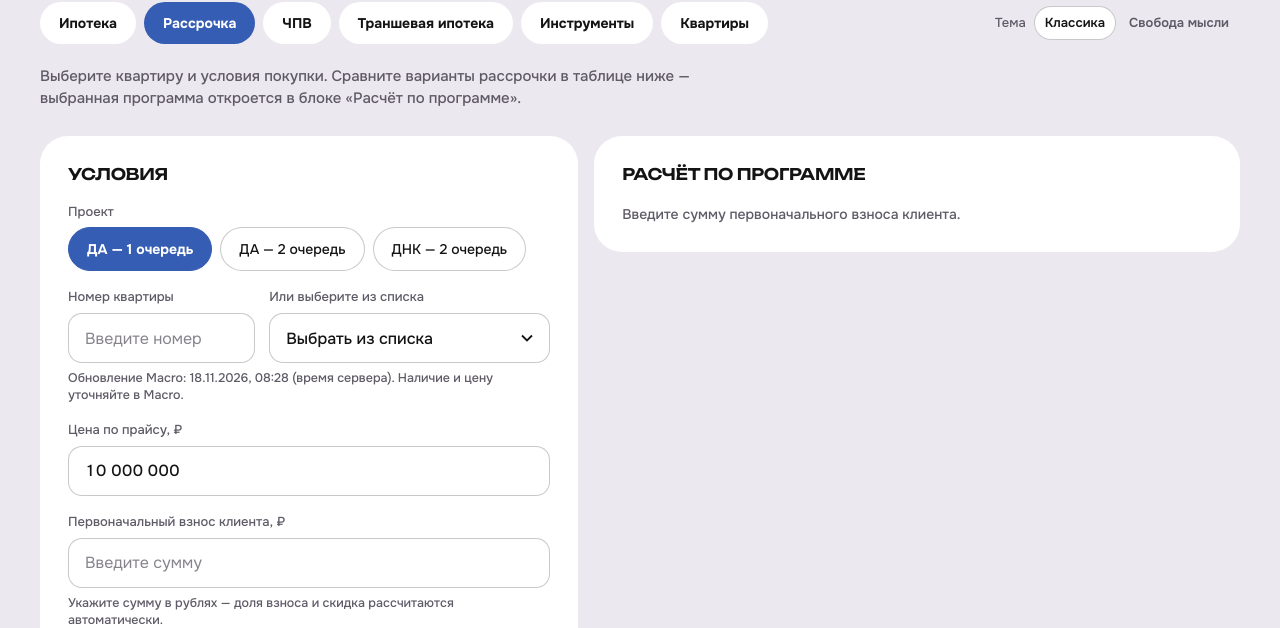
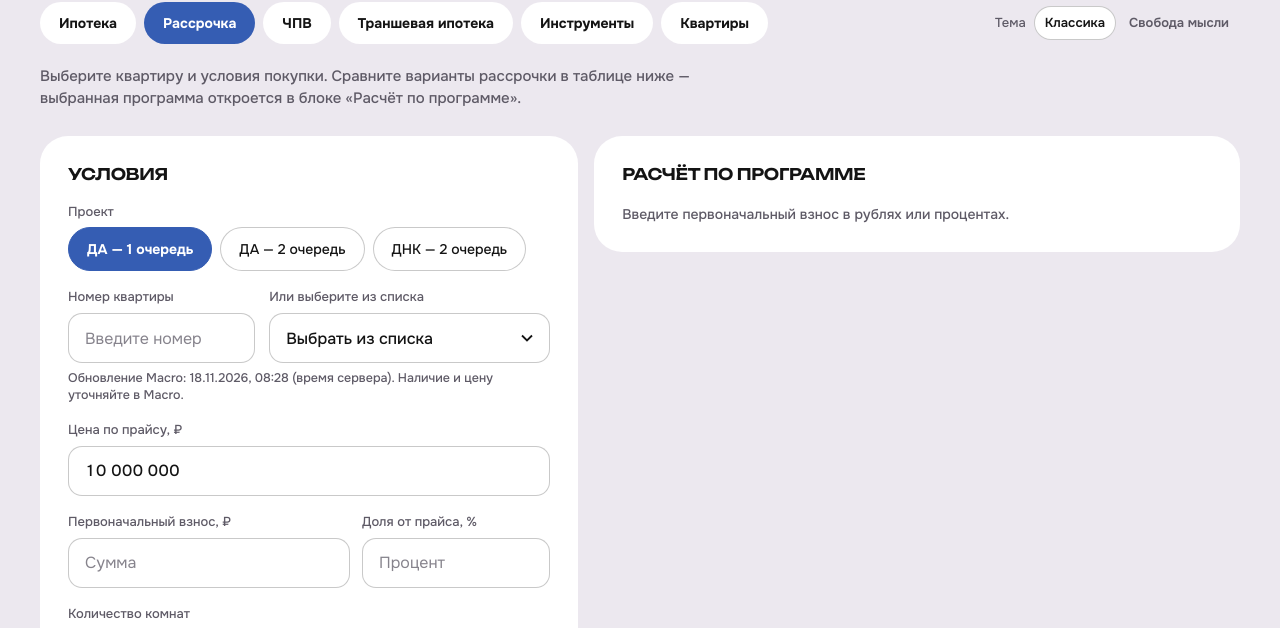
Before and after one commit to evgeniigusv/ipoteka-calc, a plain HTML site: page rassrochka.html in a window 1280 px wide. Shown: the part 108-736 px from the top of the page. Drawn offline with Linux system fonts and the light colour scheme.

Commit message:
Связать сумму и процент первоначального взноса в рассрочке

```diff
--- a/assets/rassrochka.js
+++ b/assets/rassrochka.js
@@ -9,6 +9,19 @@
   var state = {project:D.projects[0],step:{},picks:{},promotionIds:[]}, last = null;
 
   var downRub=$('sm-down-rub');
+  const downPct=$('sm-down-pct');
+  let downUnit='rub';
+  function syncDownPayment(base) {
+    if (downUnit==='rub') {
+      const amount=U.parseMoney(downRub.value);
+      downPct.value=base>0 && amount!=null ? (amount/base*100).toLocaleString('ru-RU',{maximumFractionDigits:2}) : '';
+      return;
+    }
+    const raw=downPct.value.trim().replace(/%$/, '').trim().replace(',', '.');
+    const valid=/^(?:\d+(?:\.\d*)?|\.\d+)$/.test(raw) && Number(raw)<=100;
+    downRub.value=valid && base>0 ? F.int(Math.round(base*Number(raw)/100)) : '';
+    return !valid && downPct.value.trim() ? 'Укажите долю взноса от 0 до 100%.' : '';
+  }
   function readInputs() {
     return {project:state.project,downRub:downRub.value.trim()?U.parseMoney(downRub.value):null,
       base:U.parseMoney(el.price.value)||0,rooms:+el.rooms.value,extra:U.parsePct(el.extra.value),step:state.step,promotionIds:state.promotionIds};
@@ -45,7 +58,7 @@
       '<div><div class="sm-k">Стоимость в договоре</div><div class="sm-v">'+F.rub(c.total)+'</div></div>'+
       (c.saved>0.5?'<div><div class="sm-k">Экономия от прайса</div><div class="sm-v sm-v2">'+F.rub(c.saved)+'</div></div>':'')+'</div></div>';
     html+='<dl><dt>Цена по прайсу</dt><dd>'+F.rub(readInputs().base)+'</dd><dt>Скидка</dt><dd>'+esc(discLabel(c).replace(/^Скидка /,''))+'</dd>'+
-      '<dt class="sm-strong">Первоначальный взнос</dt><dd class="sm-strong">'+F.rub(c.rows[0].amount)+'<span class="sm-sub">'+(c.fullPayment?'100% стоимости договора':F.pct1(c.share)+(c.pvFromBase?' прайса':' стоимости'))+'</span></dd>'+
+      '<dt class="sm-strong">Первоначальный взнос</dt><dd class="sm-strong">'+F.rub(c.rows[0].amount)+'<span class="sm-sub">'+(c.fullPayment?'100% стоимости договора':F.pct1(c.share)+(c.pvFromBase?' прайса':' цены в договоре'))+'</span></dd>'+
       '<dt>Срок рассрочки</dt><dd>'+F.months(c.termMonths)+'<span class="sm-sub">до '+F.dmy(c.end)+'</span></dd></dl>';
     html+='<div class="sm-schedule"><h3>График платежей</h3><table><thead><tr><th>Когда</th><th>Платёж</th><th>Сумма</th></tr></thead><tbody>'+
       c.rows.map(function(r){return '<tr><td>'+esc(r.when)+'</td><td>'+esc(r.label)+'<span class="sm-sub">'+esc(r.sub)+'</span></td><td>'+F.rub(r.amount)+'</td></tr>';}).join('')+'</tbody></table></div>';
@@ -60,7 +73,7 @@
   function rowHtml(c,selected) {
     var pay=c.fullPayment?'Полная оплата':c.payment?F.rub(c.payment)+(c.kind==='equal'?({1:' / месяц',2:' / 2 месяца',3:' / квартал',6:' / полгода',12:' / год'}[c.step]):' / месяц'):'По графику';
     var values=['<button type="button" class="sm-program-pick" aria-pressed="'+selected+'" aria-controls="sm-detail">'+esc(c.name)+'</button><span class="sm-sub'+(c.error?' sm-why':'')+'">'+esc(c.error||discLabel(c))+'</span>',
-      c.error?'—':F.rub(c.total),c.error?'—':F.rub(c.rows[0].amount)+'<span class="sm-sub">'+(c.fullPayment?'100% стоимости договора':F.pct1(c.share)+(c.pvFromBase?' прайса':' стоимости'))+'</span>',c.error?'—':pay,F.dmy(c.end)];
+      c.error?'—':F.rub(c.total),c.error?'—':F.rub(c.rows[0].amount)+'<span class="sm-sub">'+(c.fullPayment?'100% стоимости договора':F.pct1(c.share)+(c.pvFromBase?' прайса':' цены в договоре'))+'</span>',c.error?'—':pay,F.dmy(c.end)];
     return '<tr class="sm-pick'+(selected?' sm-sel':'')+(c.error?' sm-off':'')+'" data-id="'+c.id+'">'+values.map(function(v,i){return '<td data-l="'+cols[i]+'"><span>'+v+'</span></td>';}).join('')+'</tr>';
   }
   function empty(message) {
@@ -79,17 +92,18 @@
       status.fallback?'ДА: резервная копия от '+(window.SM_DATA.daInstallmentsUpdated||window.SM_DATA.updated)+'. Обновлённые условия загрузить не удалось.':
       'ДА: проверено '+new Date(status.checkedAt).toLocaleString('ru-RU',{timeZone:'Asia/Yekaterinburg',dateStyle:'short',timeStyle:'short'})+
       ' (Екатеринбург). Условия из раздела «Инструменты».'+(status.stale?' Проверка задерживается; подтвердите условия.':'');
+    const downError=syncDownPayment(U.parseMoney(el.price.value));
     var inp=readInputs(),date=dealDate();
     if(!date)return empty('Укажите корректную дату сделки.');
     if(flats.isPif())return empty('Для квартиры ПИФ условия рассрочки нужно уточнить.');
-    if(inp.downRub==null)return empty('Введите сумму первоначального взноса клиента.');
+    if(!inp.base)return empty('Укажите стоимость квартиры.');
+    if(downError)return empty(downError);
+    if(inp.downRub==null)return empty('Введите первоначальный взнос в рублях или процентах.');
     if(!Number.isSafeInteger(inp.downRub)||inp.downRub<0)return empty('Укажите корректный первоначальный взнос.');
-    if(!inp.base)return empty('Укажите стоимость квартиры.');
     var cards=C.installments(D,inp,date);
     if(!cards.length)return empty('Условия рассрочки для этого проекта готовятся.');
     var selected=cards.find(function(c){return c.id===state.picks[state.project];})||cards.find(function(c){return !c.error;})||cards[0];
     last=selected;
-    $('sm-down-basis').textContent='Взнос берётся из указанной суммы. Процент выбранной программы считается '+(selected.pvFromBase?'от прайса':'от цены в договоре')+'.';
     el.detail.innerHTML=detailHtml(selected);el.options.innerHTML=optionsHtml(selected);
     el.thead.innerHTML='<tr>'+cols.map(function(c){return '<th>'+c+'</th>';}).join('')+'</tr>';
     el.tbody.innerHTML=cards.map(function(c){return rowHtml(c,c.id===selected.id);}).join('');
@@ -110,7 +124,8 @@
   el.tbody.addEventListener('click',function(e){var row=e.target.closest('tr[data-id]');if(!row)return;state.picks[state.project]=+row.dataset.id;render();el.tbody.querySelector('tr.sm-sel button').focus({preventScroll:true});});
   el.options.addEventListener('click',function(e){var b=e.target.closest('[data-step] button[data-v]');if(!b||!last)return;var value=b.getAttribute('data-v');state.step[last.id]=+value;render();el.options.querySelector('[data-step] button[data-v="'+value+'"]').focus({preventScroll:true});});
   el.promotions.addEventListener('change',function(e){var id=e.target.getAttribute('data-promotion');if(!id)return;state.promotionIds=state.promotionIds.filter(function(v){return v!==id;});if(e.target.checked)state.promotionIds.push(id);render();});
-  U.moneyInput(downRub,render);
+  U.moneyInput(downRub,function(){downUnit='rub';render();});
+  downPct.addEventListener('input',function(){downUnit='pct';render();});
   U.moneyInput(el.price,render);U.pctInput(el.extra,render);el.rooms.addEventListener('change',render);el.date.addEventListener('input',render);
   $('sm-print').addEventListener('click',function(){window.print();});U.saveButton($('sm-save'),$('sm-msg'),createPdf);
   window.SMRassrochka={createPdf:createPdf,data:D};render();
--- a/rassrochka.html
+++ b/rassrochka.html
@@ -13,6 +13,7 @@
 <style>
 .sm .sm-check { display:flex; align-items:center; gap:10px; color:var(--ink); }
 .sm .sm-check input { width:18px; height:18px; padding:0; flex:0 0 18px; accent-color:var(--sky); }
+.sm-down-pair { display:grid; grid-template-columns:minmax(0, 3fr) minmax(0, 2fr); gap:12px; align-items:end; }
 </style>
 </head>
 <body>
@@ -45,9 +46,12 @@
         <input id="sm-price" type="text" inputmode="numeric" autocomplete="off">
       </div>
       <div class="sm-field">
-        <label for="sm-down-rub">Первоначальный взнос клиента, ₽</label>
-        <input id="sm-down-rub" type="text" inputmode="numeric" placeholder="Введите сумму" autocomplete="off">
-        <span class="sm-hint" id="sm-down-basis">Укажите сумму в рублях — доля взноса и скидка рассчитаются автоматически.</span>
+        <div class="sm-down-pair">
+          <div><label for="sm-down-rub">Первоначальный взнос, ₽</label>
+            <input id="sm-down-rub" type="text" inputmode="numeric" placeholder="Сумма" autocomplete="off"></div>
+          <div><label for="sm-down-pct">Доля от прайса, %</label>
+            <input id="sm-down-pct" type="text" inputmode="decimal" placeholder="Процент" autocomplete="off"></div>
+        </div>
       </div>
       <div class="sm-field">
         <label for="sm-rooms">Количество комнат</label>
@@ -109,6 +113,6 @@
 <script src="assets/engine.js?v=editor-flats-20261118-4"></script>
 <script src="assets/common.js?v=tools13-20261118"></script>
 <script src="assets/flats.js?v=tools13-20261118"></script>
-<script src="assets/rassrochka.js?v=ux-review-1"></script>
+<script src="assets/rassrochka.js?v=down-pair-1"></script>
 </body>
 </html>
```
Also changed, not shown: 1 other file.
